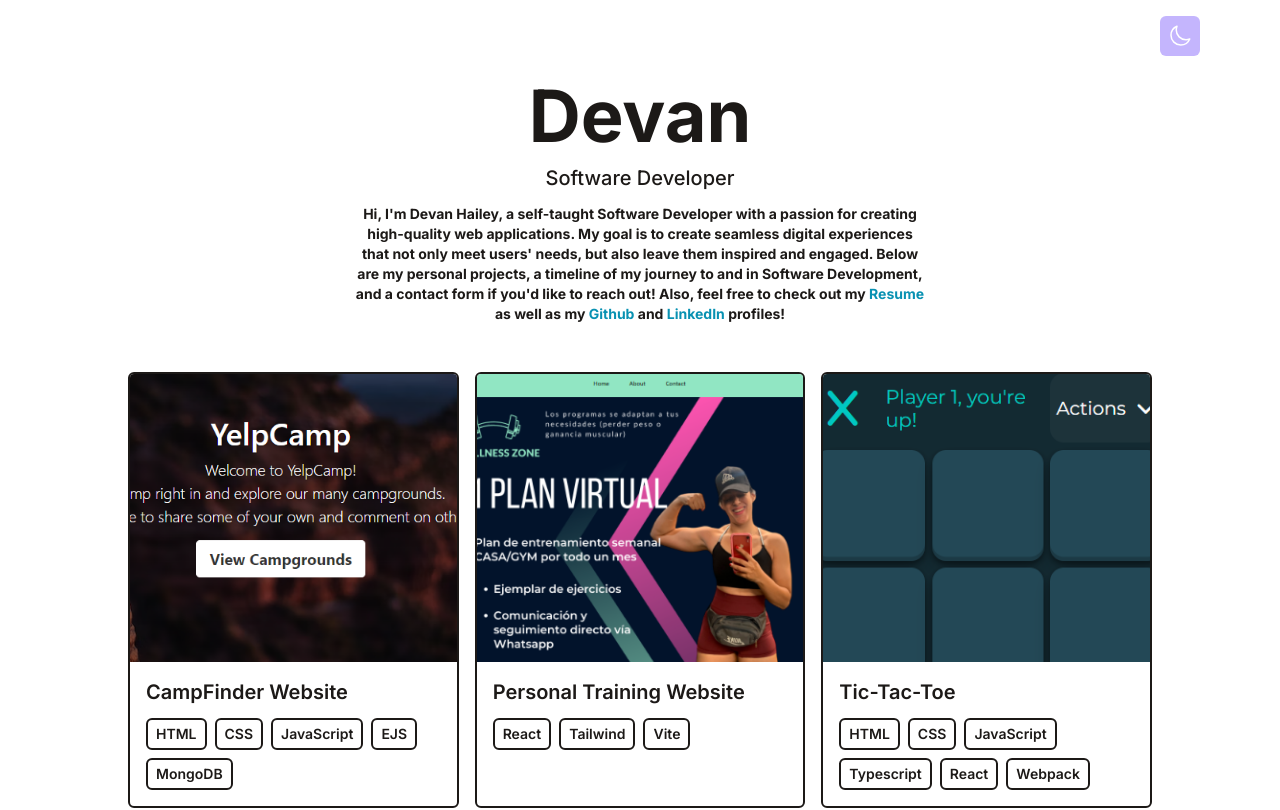
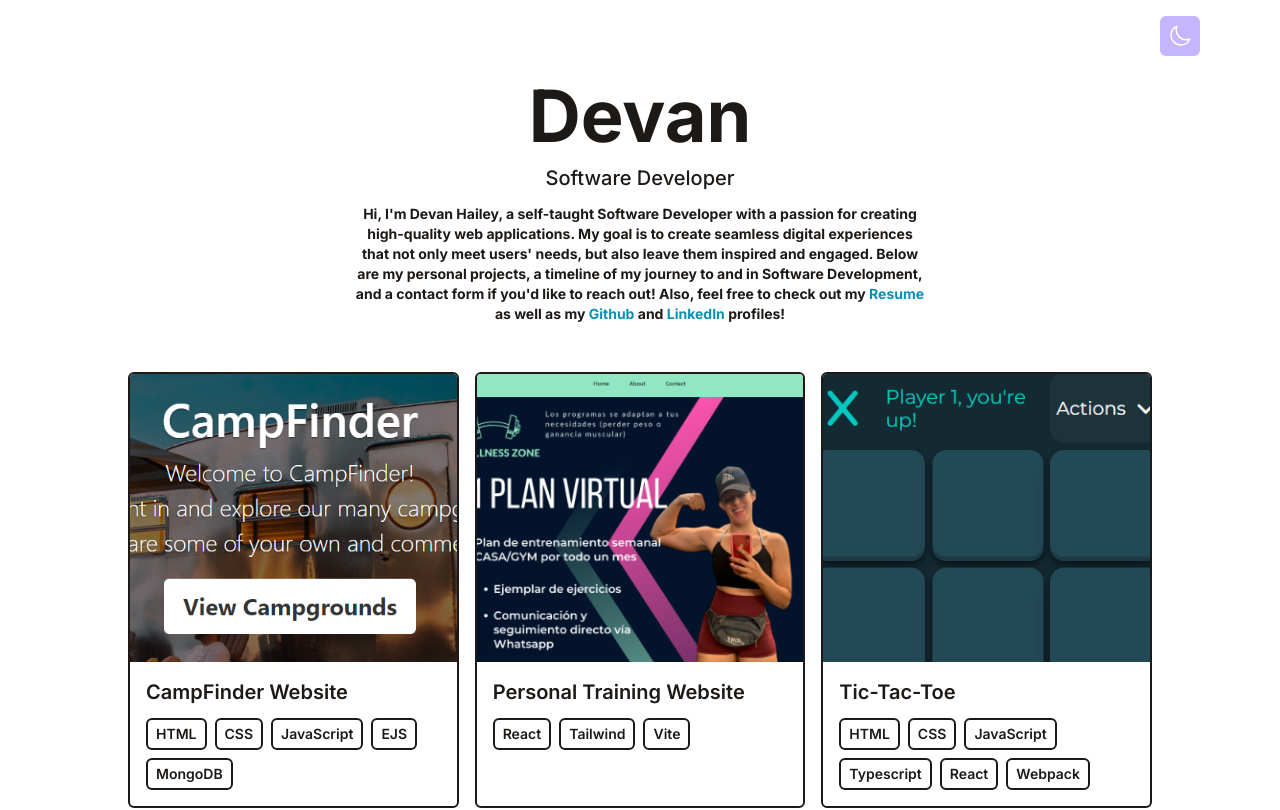
Before and after one commit to devanCodes/minimal-portfolio, a React (Vite) app: page / in a window 1280 px wide. Shown: the top 810 px of the page. Built offline with nearby package versions, Linux system fonts and the light colour scheme.

Commit message:
Portfolio Updates

```diff
--- a/src/data/portfolio.js
+++ b/src/data/portfolio.js
@@ -1,7 +1,7 @@
 export default [
     {
         title: 'CampFinder Website',
-        imgUrl: '/images/YelpCampCover.PNG',
+        imgUrl: '/images/CampFinderCover.PNG',
         stack: ['HTML', 'CSS', 'JavaScript', 'EJS', 'MongoDB'],
         link: 'https://campfinder-gdlb.onrender.com/',
     },
```
Also changed, not shown: public/images/CampFinderCover.PNG (added), public/images/YelpCampCover.PNG (deleted).
